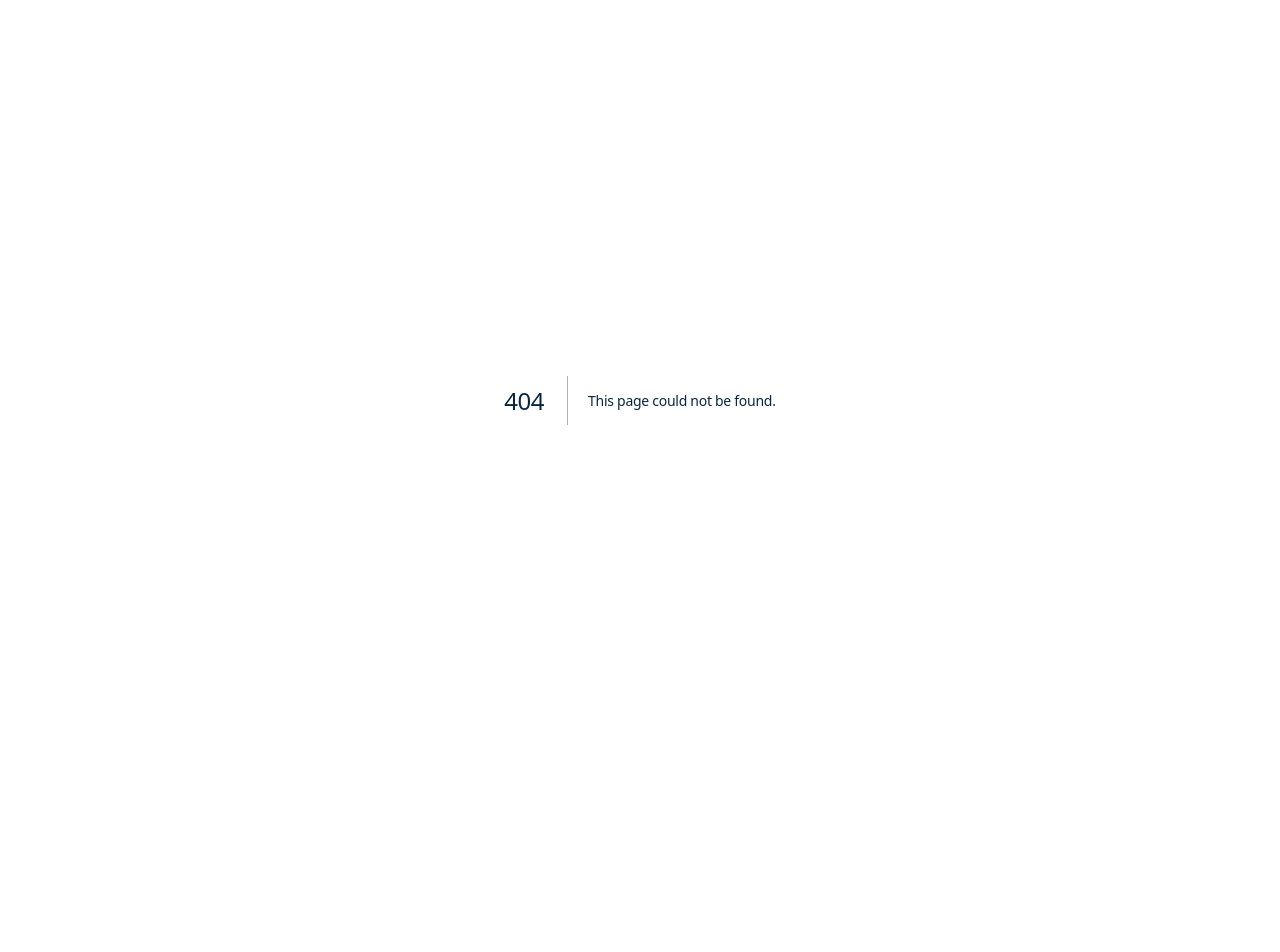
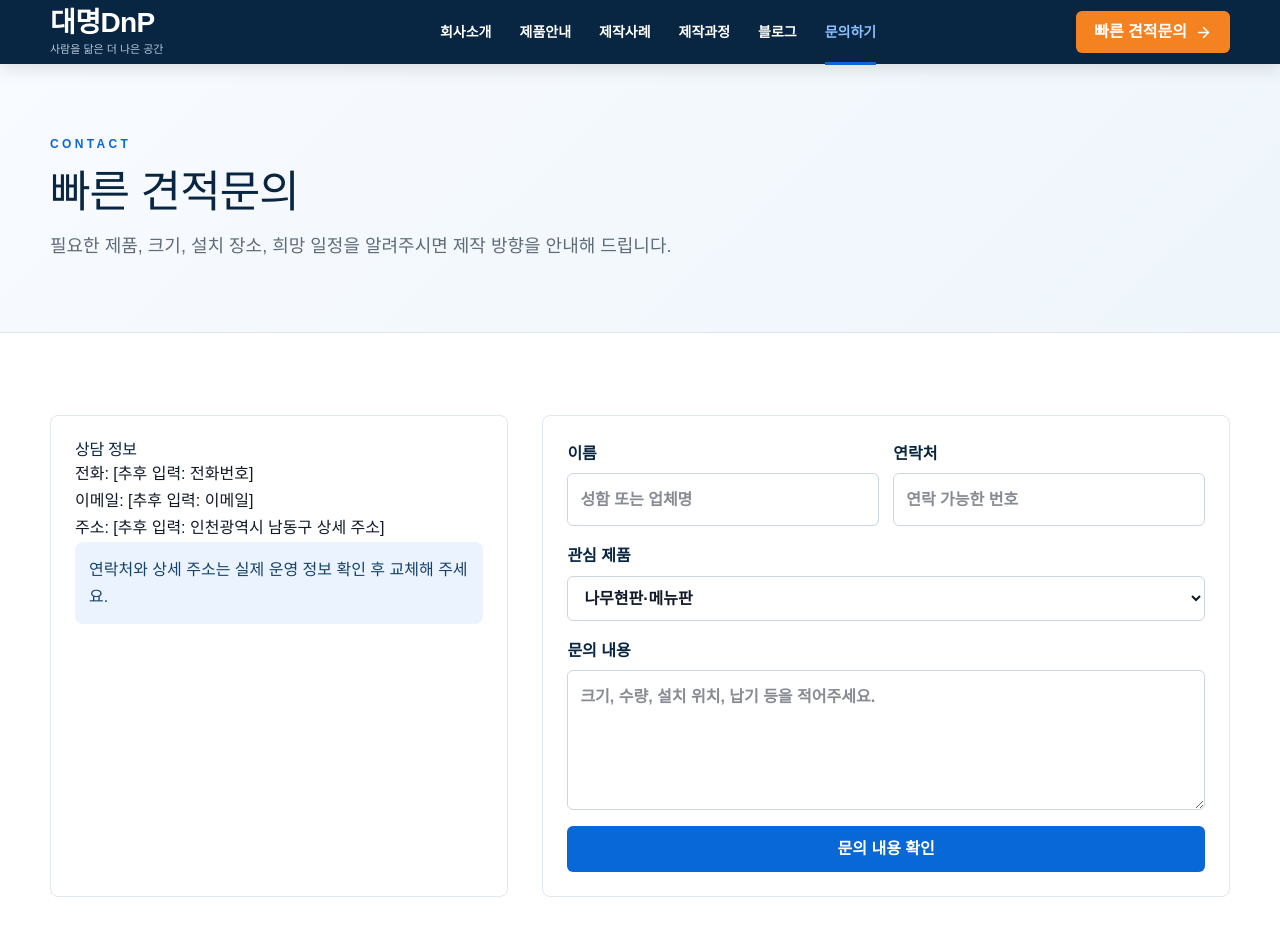
Before and after one commit to sg40331-afk/dmdnp0909, a Next.js app: page /contact in a window 1280 px wide. Before the commit this address had no page. Shown: the top 952 px of the page. Before the commit the page ends 800 px from the top, so only its background shows below. Built offline with nearby package versions, Linux system fonts and the light colour scheme.

Commit message:
Add contact page

```diff
--- /dev/null
+++ b/app/contact/page.tsx
@@ -0,0 +1,31 @@
+import { company, products } from "@/lib/dmdnp-data";
+import { PageHero, SiteFooter, SiteHeader } from "@/components/site-shell";
+
+export default function ContactPage() {
+  return (
+    <>
+      <SiteHeader />
+      <main>
+        <PageHero kicker="CONTACT" title="빠른 견적문의" text="필요한 제품, 크기, 설치 장소, 희망 일정을 알려주시면 제작 방향을 안내해 드립니다." />
+        <section className="section">
+          <div className="site-container contact-grid">
+            <div className="detail-panel">
+              <h2>상담 정보</h2>
+              <p>전화: {company.phone}</p>
+              <p>이메일: {company.email}</p>
+              <p>주소: {company.address}</p>
+              <p className="notice">연락처와 상세 주소는 실제 운영 정보 확인 후 교체해 주세요.</p>
+            </div>
+            <form className="form-card">
+              <div className="form-row"><label>이름<input name="name" placeholder="성함 또는 업체명" /></label><label>연락처<input name="phone" placeholder="연락 가능한 번호" /></label></div>
+              <label>관심 제품<select name="product">{products.map((item) => <option key={item.slug}>{item.name}</option>)}</select></label>
+              <label>문의 내용<textarea name="message" placeholder="크기, 수량, 설치 위치, 납기 등을 적어주세요." /></label>
+              <button className="button button-blue" type="button">문의 내용 확인</button>
+            </form>
+          </div>
+        </section>
+      </main>
+      <SiteFooter />
+    </>
+  );
+}
```
